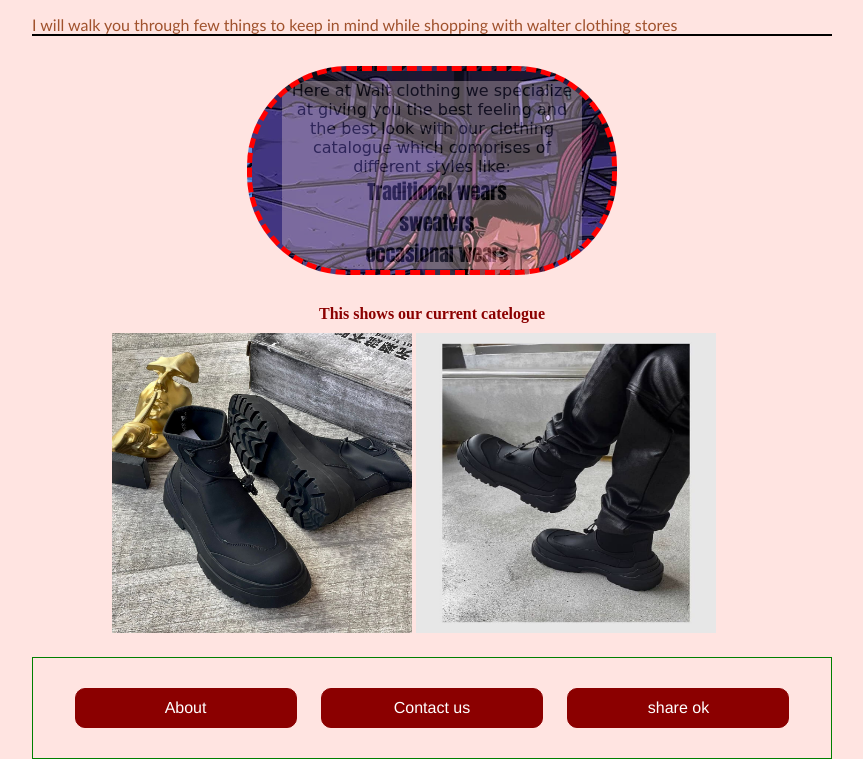
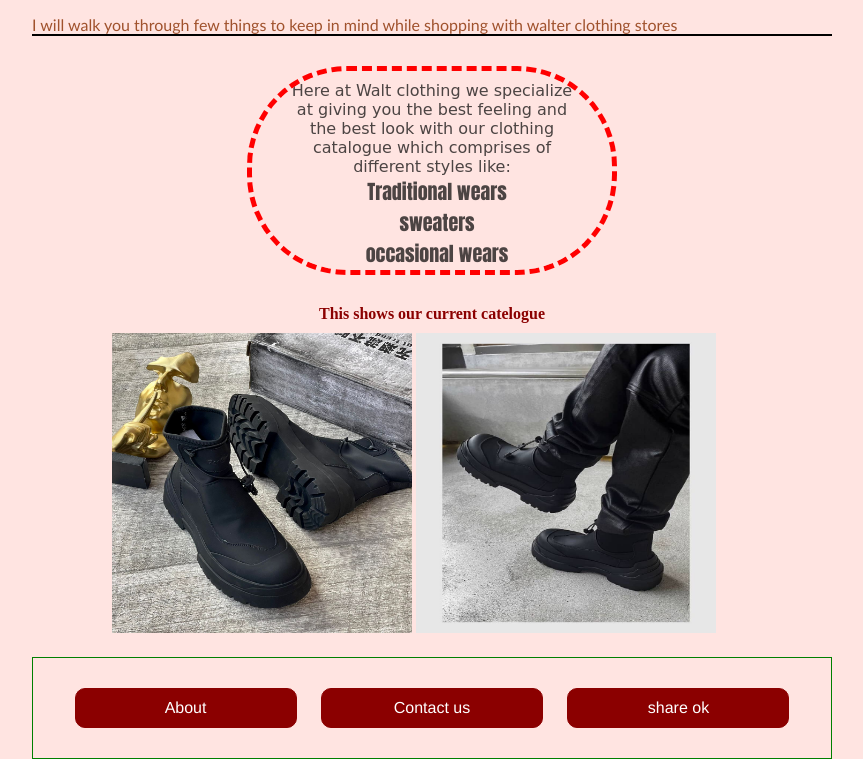
Before and after one commit to waltercloudd/waltercloud, a plain HTML site: page index.html in a window 1280 px wide. Shown: the part 55-814 px from the top of the page, without its empty margins (208-1071 px from the left). Drawn offline with Linux system fonts and the light colour scheme.

Commit message:
committed

```diff
--- a/style.css
+++ b/style.css
@@ -30,14 +30,13 @@
     list-style:none;
     position: relative;
     display: block;
-    opacity: 0.3;
+    opacity: 0.7;
 
 }
 .types p{
     font-family:cursive;
     color: black;
-    background-color: aquamarin;
-    opacity: 0.3;
+    opacity: 0.7;
     text-align: center;
 
 }
@@ -64,7 +63,7 @@
     margin-bottom: 20px;
     position: relative;
     top: 70px;
-    background-image: url("jjj\ .png");
+
     }
 .review {
     border: 1px green solid;
```
